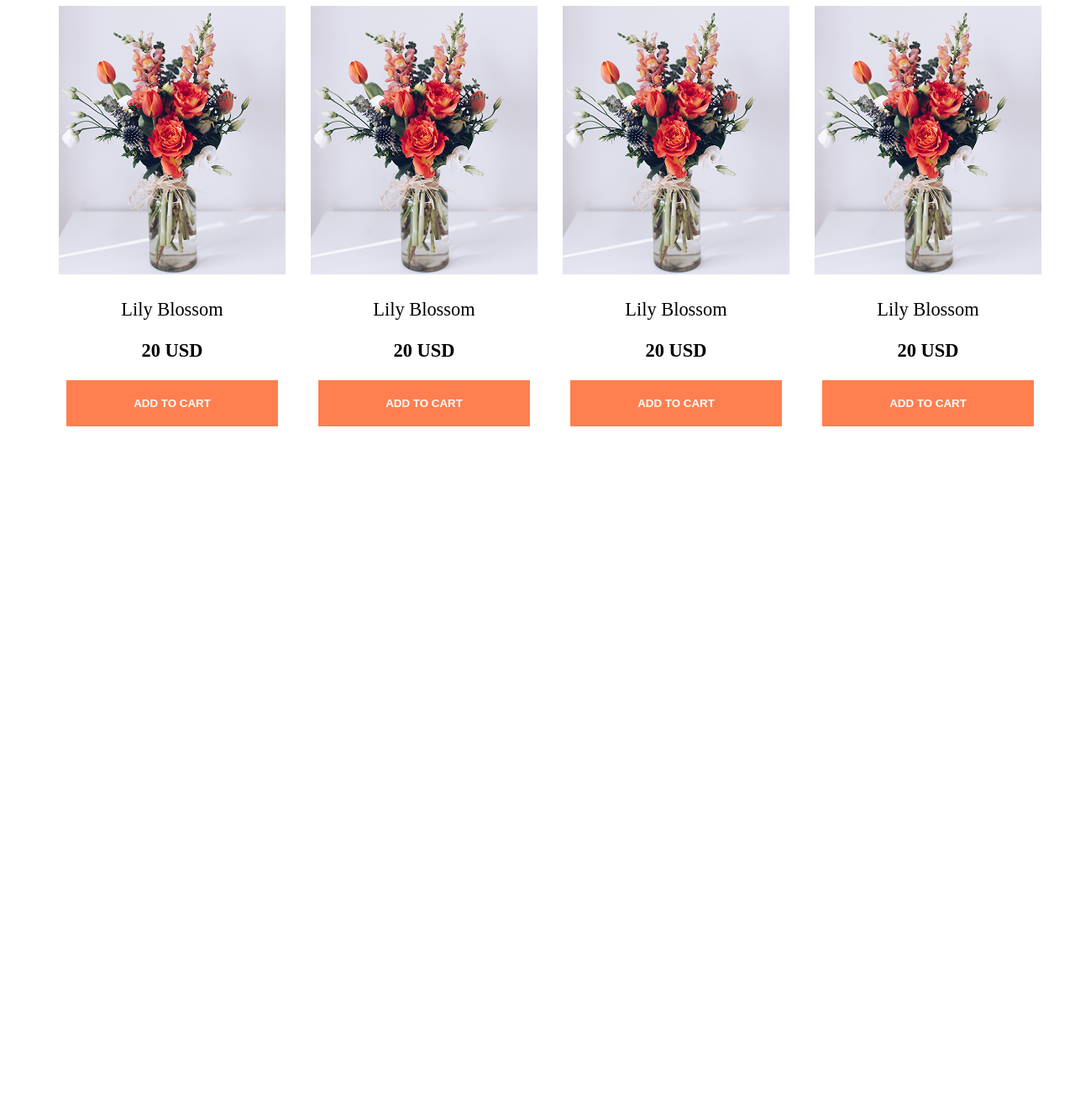
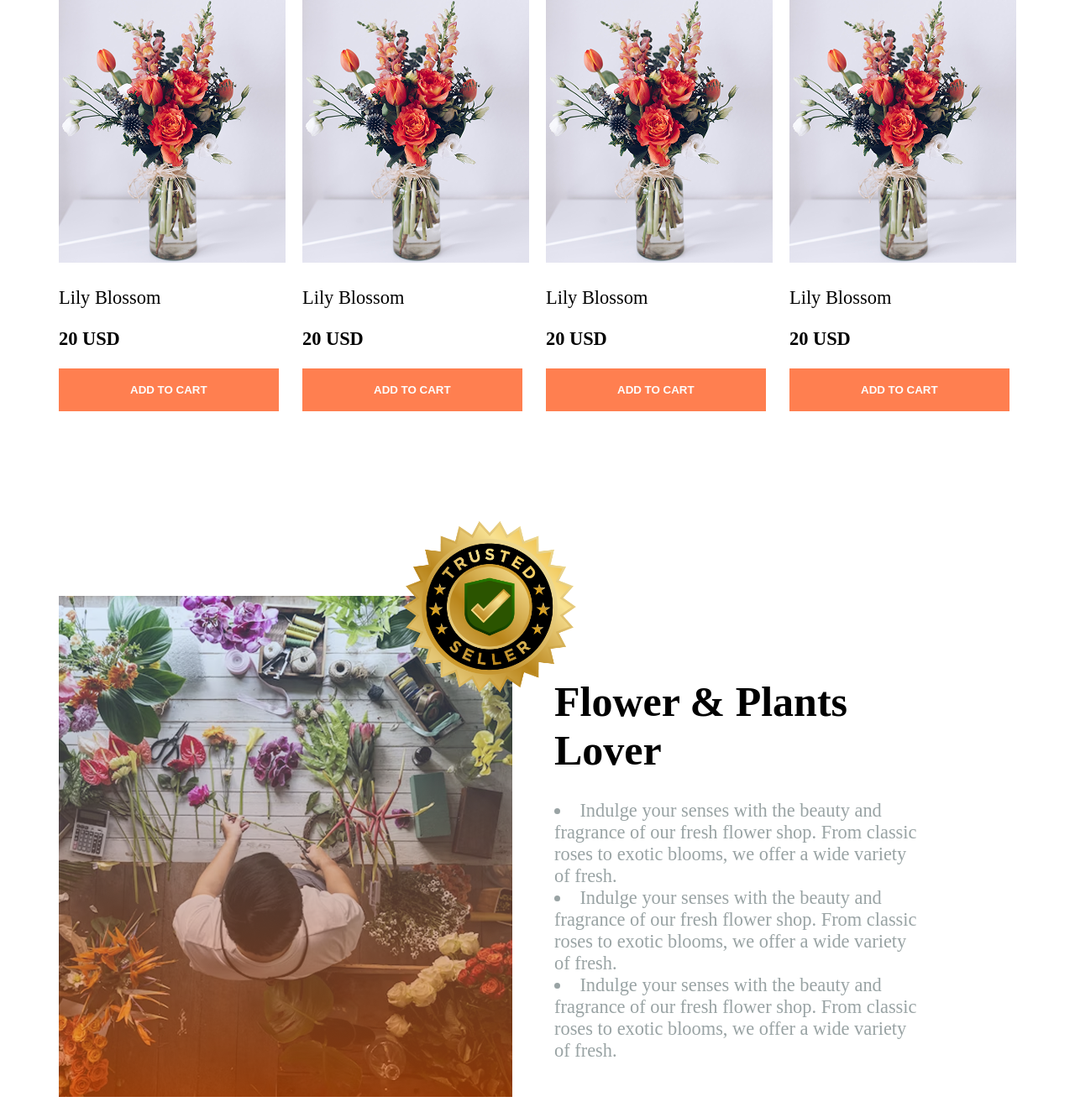
Before and after one commit to Suborna589/B12A02-Responsive-Flowers, a plain HTML site: page index.html in a window 1280 px wide. Shown: the part 1339-2658 px from the top of the page at 84% size. Before the commit the page ends 1855 px from the top, so only its background shows below. Drawn offline with Linux system fonts and the light colour scheme.

Commit message:
flower lover section almost done

```diff
--- a/index.html
+++ b/index.html
@@ -30,7 +30,7 @@
 
         </nav>
 
-        <section class="banner-container display-flex">
+        <section class="banner-container ">
             <div class="content">
                 <h3 class="content-text noto-serif">Always <span class="text-color">Fresh Flowers</span></h3>
                 <p class="description-text">Indulge your senses with the beauty and fragrance of our fresh flower shop. From classic roses to exotic blooms, we offer a wide variety of fresh flowers that are perfect for any occasion. </p>
@@ -113,6 +113,24 @@
 
 
     <main>
+        <section class="flower-lover-section max-size ">
+
+            <div class="flower-lover-img">
+
+
+                    <img class="lover-img" src="assets/flower-store.png" alt="">
+                     <img class="badge-img" src="assets/trusted-badge.png" alt="">
+            </div>
+            <div class="flower-lover-content">
+                <h3 class="flower-lover-title">Flower & Plants Lover </h3>
+                <div class="lover-text-point ">
+                    <li>Indulge your senses with the beauty and fragrance of our fresh flower shop. From classic roses to exotic blooms, we offer a wide variety of fresh.</span></li>
+                    <li>Indulge your senses with the beauty and fragrance of our fresh flower shop. From classic roses to exotic blooms, we offer a wide variety of fresh.</li>
+                    <li>Indulge your senses with the beauty and fragrance of our fresh flower shop. From classic roses to exotic blooms, we offer a wide variety of fresh.</li>
+                </div>
+            </div>
+        </section>
+
 
     </main>
     <footer></footer>
--- a/styles/flowers.css
+++ b/styles/flowers.css
@@ -57,7 +57,10 @@
 
 /* bannner section */
 
+
 .banner-container{
+     display:flex;
+    align-items: center;
     max-width:1174px ;
     margin: 0 auto;
     margin-top: 97px;
@@ -71,9 +74,6 @@
 .content{
     max-width: 550px;
     margin: 0 auto;
-
-
-
 
 
 
@@ -92,7 +92,7 @@
 }
 
 .text-color{
-    color:#e74c3c  ;
+    color:#e74c3c;
 }
 
 .description-text{
@@ -124,9 +124,10 @@
 
 .plant-description{
       font-size: 1.4rem;
-    color: #99a3a4;
+      color: #99a3a4;
       max-width: 848px;
      margin: 0 auto;
+     text-align: center;
 
 
 }
@@ -135,8 +136,8 @@
 .plant-card-section{
     display: grid;
     grid-template-columns:repeat(4,1fr) ;
-    gap: 30px;
-    text-align: center;
+    gap: 20px;
+    /* text-align: center; */
     margin-top: 30px;
 
 }
@@ -154,9 +155,91 @@
 
 .btn-card{
     background:#FF7F50 ;
-    padding: 20px 80px;
+    padding: 18px 85px;
     color:#fdfefe ;
     border: none;
     font-weight: bold;
     text-transform: uppercase;
 }
+
+/* flower-lover  */
+
+.flower-lover-section{
+    display: flex;
+    align-items: center;
+    margin-top: 220px;
+    gap: 50px;
+
+}
+
+.badge-img{
+    position: relative;
+    margin-left: -170px;
+    margin-top: -130px;
+    position:absolute;
+    width: 286px;
+    height: 286px;
+}
+
+.flower-lover-title{
+      font-size:3.125rem;
+    font-weight:700;
+    margin-bottom: 20px;
+     max-width: 420px;
+
+}
+
+.lover-text-point{
+
+    font-size: 1.4rem;
+      color: #99a3a4;
+      max-width: 440px;
+     margin: 0 auto;
+     margin-top: 30px;
+
+
+
+}
+
+.flower-lover-content{
+
+}
+
+
+
+
+
+
+
+
+/* media device*/
+
+ @media screen and (max-width: 576px){
+
+    .banner-container{
+        flex-direction: column-reverse;
+    }
+
+    .banner-img img{
+       max-width:500px;
+    }
+
+    .plant-description{
+        text-align: center;
+    }
+
+
+
+
+    .plant-card-section{
+        grid-template-columns: repeat(2 ,1fr);
+
+
+
+    }
+
+   .flower-lover-section{
+    flex-direction: column;
+
+   }
+ }
```
